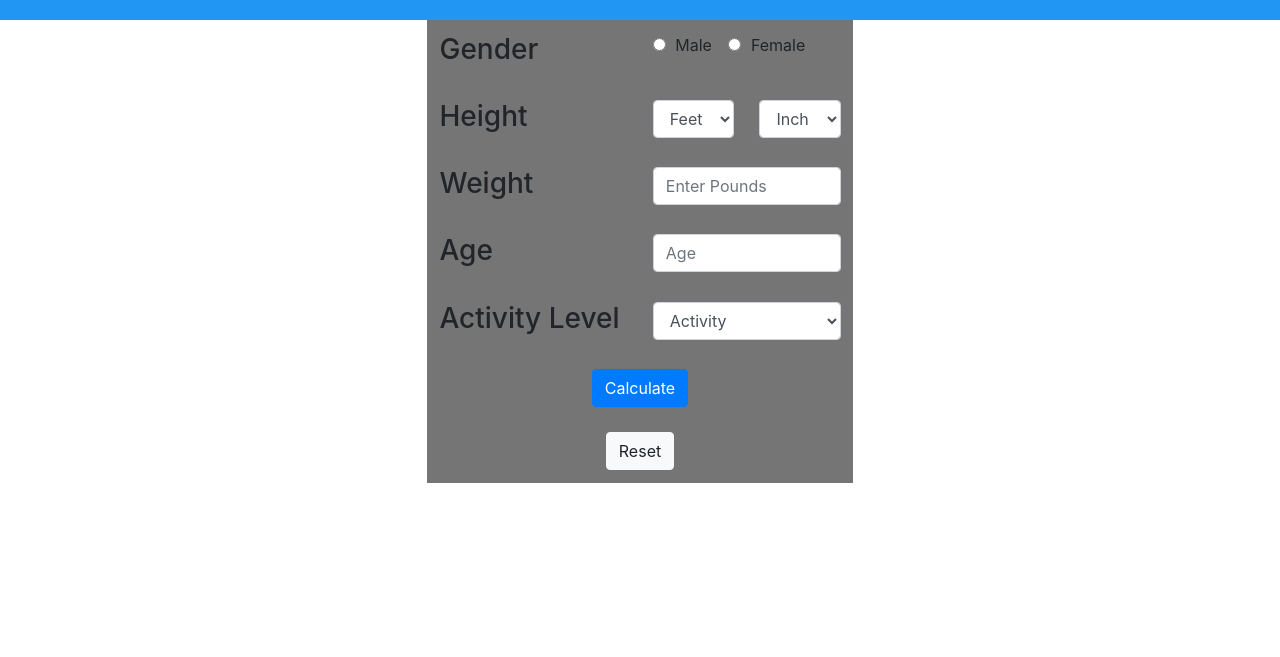
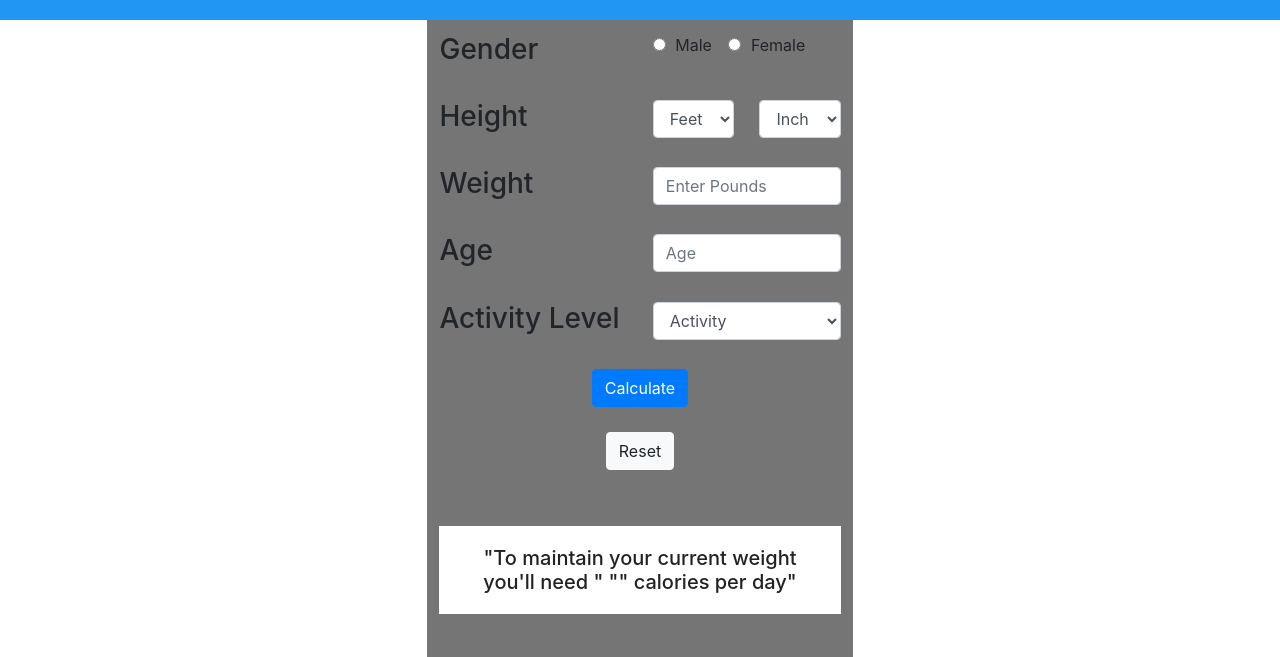
Before and after one commit to jeepnjeff/git-fit, a website: page home.html in a window 1280 px wide. Shown: the part 220-877 px from the top of the page. Before the commit the page ends 800 px from the top, so only its background shows below. Drawn offline with nearby package versions, Linux system fonts and the light colour scheme.

Commit message:
add results box

```diff
--- a/css/home.css
+++ b/css/home.css
@@ -48,3 +48,16 @@ body {
   background-color: #757575;
   padding: 1%;
 }
+.results {
+    padding: 20px;
+    background-color: #fff;
+    color: #222;
+    margin: 1.5em 0;
+    box-sizing: border-box;
+}
+.result {
+    font-size: 36px;
+    font-family: 'Arial-BoldMT','Arial Bold','Arial';
+    vertical-align: middle;
+    line-height: 40px;
+}
--- a/index.html
+++ b/home.html
@@ -100,7 +100,7 @@
         <h3>Weight</h3>
       </div>
       <div class="col-md-2 form-background">
-        <input class="form-control"  id="weight" type="text" placeholder="Enter Pounds">
+        <input class="form-control" id="weight" type="text" placeholder="Enter Pounds">
       </div>
     </div>
     <!-- End of Weight Sectiion  -->
@@ -144,8 +144,13 @@
         <button type="button" class="btn btn-light" id="rest">Reset</button>
       </div>
     </div>
-
-
+<div class="row text-center justify-content-center">
+    <div class="col-md-4 form-background">
+      <h5 class="results">
+        <span>"To maintain your current weight you'll need " "" calories per day"</span>
+      </h5>
+    </div>
+  </div>
 
 
 
```
Lines whose indentation alone changed are shown as unchanged.
